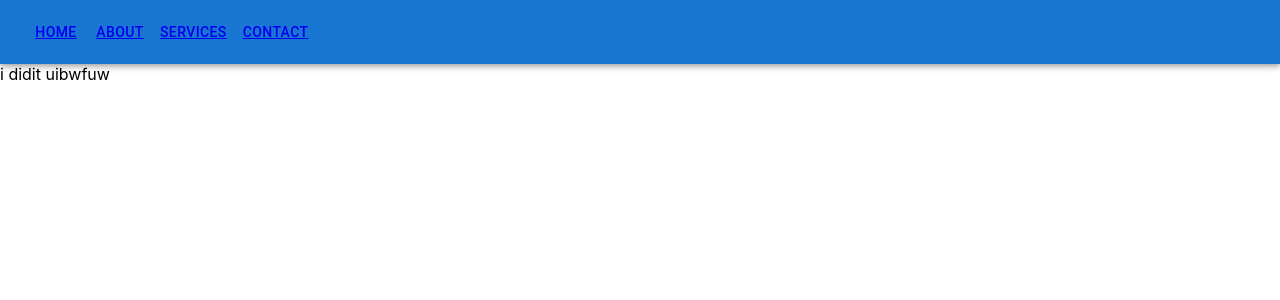
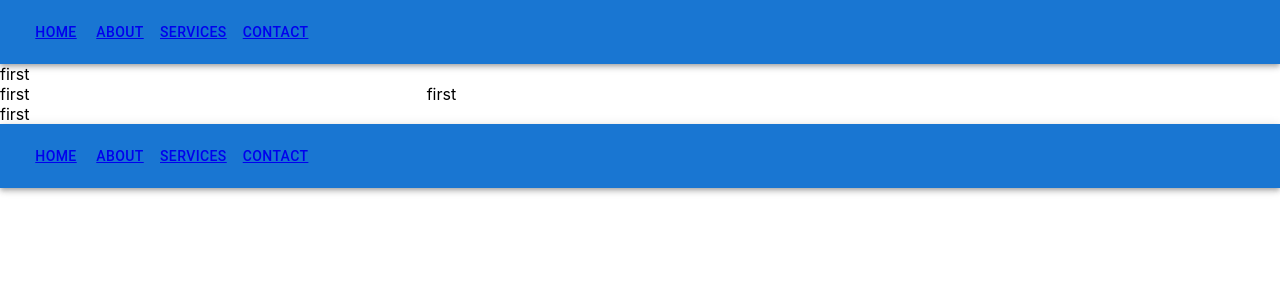
Before and after one commit to joekupernik/Tax-Time, a React (Create React App) app: page / in a window 1280 px wide. Shown: the top 300 px of the page. Built offline with nearby package versions, Linux system fonts and the light colour scheme.

Commit message:
add grid to home

```diff
--- a/src/App.tsx
+++ b/src/App.tsx
@@ -4,6 +4,8 @@ import Home from "./Home";
 import About from "./About";
 import Contact from "./Contact";
 import Services from "./Services";
+import Footer from "./Footer";
+
 
 
 
@@ -17,6 +19,7 @@ function App() {
           <Route path="/services" element={<Services />}></Route>
           <Route path="/contact" element={<Contact />}></Route>
         </Routes>
+        <Footer/>
     </div>
   );
 }
--- /dev/null
+++ b/src/Footer.tsx
@@ -0,0 +1,24 @@
+//import * as React from 'react';
+import AppBar from '@mui/material/AppBar';
+import Box from '@mui/material/Box';
+import Toolbar from '@mui/material/Toolbar';
+//import Typography from '@mui/material/Typography';
+import Button from '@mui/material/Button';
+//import IconButton from '@mui/material/IconButton';
+import {Link} from "react-router-dom";
+
+
+export default function Footer() {
+  return (
+    <Box sx={{ flexGrow: 1 }}>
+      <AppBar position="static">
+        <Toolbar>
+          <Button color="inherit"><Link to="/">Home</Link></Button>
+          <Button color="inherit"><Link to="/about">About</Link></Button>
+          <Button color="inherit"><Link to="/services">Services</Link></Button>
+          <Button color="inherit"><Link to="/contact">Contact</Link></Button>
+        </Toolbar>
+      </AppBar>
+    </Box>
+  );
+}
--- a/src/Home.tsx
+++ b/src/Home.tsx
@@ -1,8 +1,23 @@
+
+import Grid from '@mui/material/Grid';
 
 
 
 export default function Home () {
     return(
-        <div>i didit uibwfuw</div>
+        <Grid container>
+  <Grid item xs={12}>
+    <div>first</div>
+  </Grid>
+  <Grid item xs={4}>
+  <div>first</div>
+  </Grid>
+  <Grid item xs={4}>
+  <div>first</div>
+  </Grid>
+  <Grid item xs={8}>
+  <div>first</div>
+  </Grid>
+</Grid>
     );
 }
```
